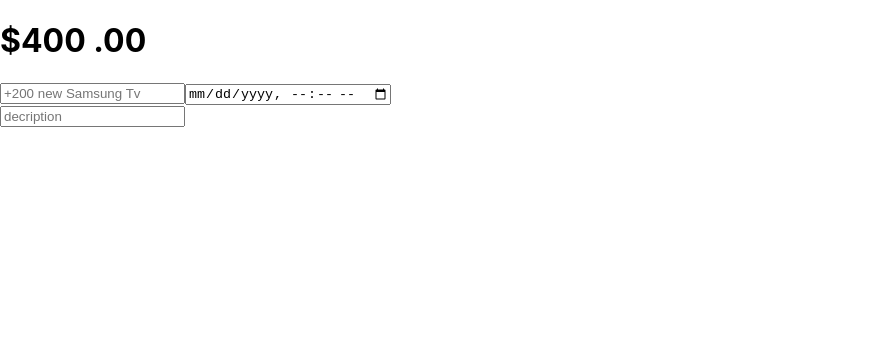
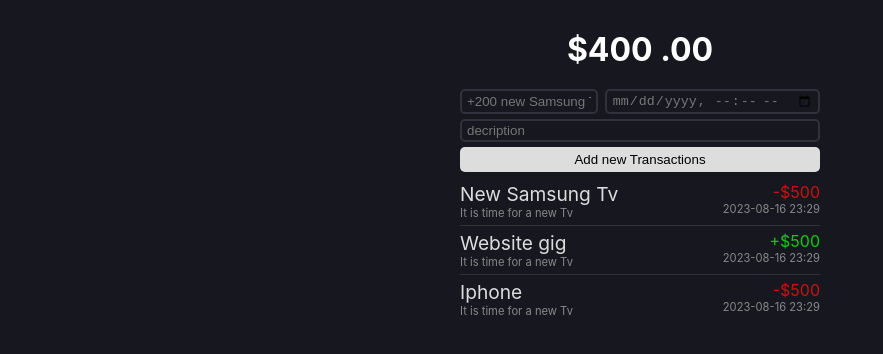
Before and after one commit to imsherlocked/MoneyTracker, a React (Create React App) app in the folder money-tracker/: page / in a window 1280 px wide. Shown: the top 354 px of the page, without its empty margins (0-883 px from the left). Built offline with nearby package versions, Linux system fonts and the light colour scheme.

Commit message:
added css for html page

```diff
--- a/money-tracker/src/App.css
+++ b/money-tracker/src/App.css
@@ -1,38 +1,91 @@
-.App {
-  text-align: center;
+* {
+  box-sizing: border-box;
+}
+body {
+  background-color: #17181f;
+  color: #ddd;
 }
 
-.App-logo {
-  height: 40vmin;
-  pointer-events: none;
+main {
+  max-width: 360px;
+  margin: 30px auto;
 }
 
-@media (prefers-reduced-motion: no-preference) {
-  .App-logo {
-    animation: App-logo-spin infinite 20s linear;
-  }
+h1 {
+  text-align: center;
+  color: #fff;
+  margin: 0;
 }
 
-.App-header {
-  background-color: #282c34;
-  min-height: 100vh;
-  display: flex;
-  flex-direction: column;
-  align-items: center;
-  justify-content: center;
-  font-size: calc(10px + 2vmin);
-  color: white;
+form {
+  margin-top: 20px;
 }
 
-.App-link {
-  color: #61dafb;
+form input {
+  width: 100%;
+  background-color: transparent;
+  color: #ddd;
+  border: 2px solid #30313d;
+  padding: 2px 5px;
+  border-radius: 5px;
 }
 
-@keyframes App-logo-spin {
-  from {
-    transform: rotate(0deg);
-  }
-  to {
-    transform: rotate(360deg);
-  }
+form input[type="datetime-local"] {
+  color: #777;
 }
+
+form div.basics {
+  display: flex;
+  gap: 7px;
+  margin-bottom: 5px;
+}
+
+form button {
+  width: 100%;
+  margin-top: 5px;
+  border: 0;
+  border-radius: 5px;
+  padding: 5px;
+  background: #ddd;
+}
+
+div.transactions {
+  margin-top: 5px;
+}
+
+div.transaction {
+  display: flex;
+  padding: 5px 0;
+  justify-content: space-between;
+  border-top: 1px solid #30313d;
+}
+
+div.transaction:first-child {
+  border-top: 0;
+}
+
+div.transaction div.name {
+  font-size: 1.2rem;
+}
+
+div.transaction div.description {
+  font-size: 0.7rem;
+  color: #888;
+}
+
+div.right {
+  text-align: right;
+}
+
+div.price.green {
+  color: #1c1;
+}
+
+div.price.red {
+  color: #c11;
+}
+
+div.transaction div.datetime {
+  font-size: 0.7rem;
+  color: #888;
+}
--- a/money-tracker/src/App.js
+++ b/money-tracker/src/App.js
@@ -15,7 +15,41 @@ function App() {
         <div className="decription">
           <input type="text" placeholder={"decription"}></input>
         </div>
+        <button tyoe="submit">Add new Transactions</button>
       </form>
+
+      <div className="transactions">
+        <div className="transaction">
+          <div className="left">
+            <div className="name">New Samsung Tv</div>
+            <div className="description">It is time for a new Tv</div>
+          </div>
+          <div className="right">
+            <div className="price red">-$500</div>
+            <div className="datetime">2023-08-16 23:29</div>
+          </div>
+        </div>
+        <div className="transaction">
+          <div className="left">
+            <div className="name">Website gig</div>
+            <div className="description">It is time for a new Tv</div>
+          </div>
+          <div className="right">
+            <div className="price green">+$500</div>
+            <div className="datetime">2023-08-16 23:29</div>
+          </div>
+        </div>
+        <div className="transaction">
+          <div className="left">
+            <div className="name">Iphone</div>
+            <div className="description">It is time for a new Tv</div>
+          </div>
+          <div className="right">
+            <div className="price red">-$500</div>
+            <div className="datetime">2023-08-16 23:29</div>
+          </div>
+        </div>
+      </div>
     </main>
   );
 }
```
